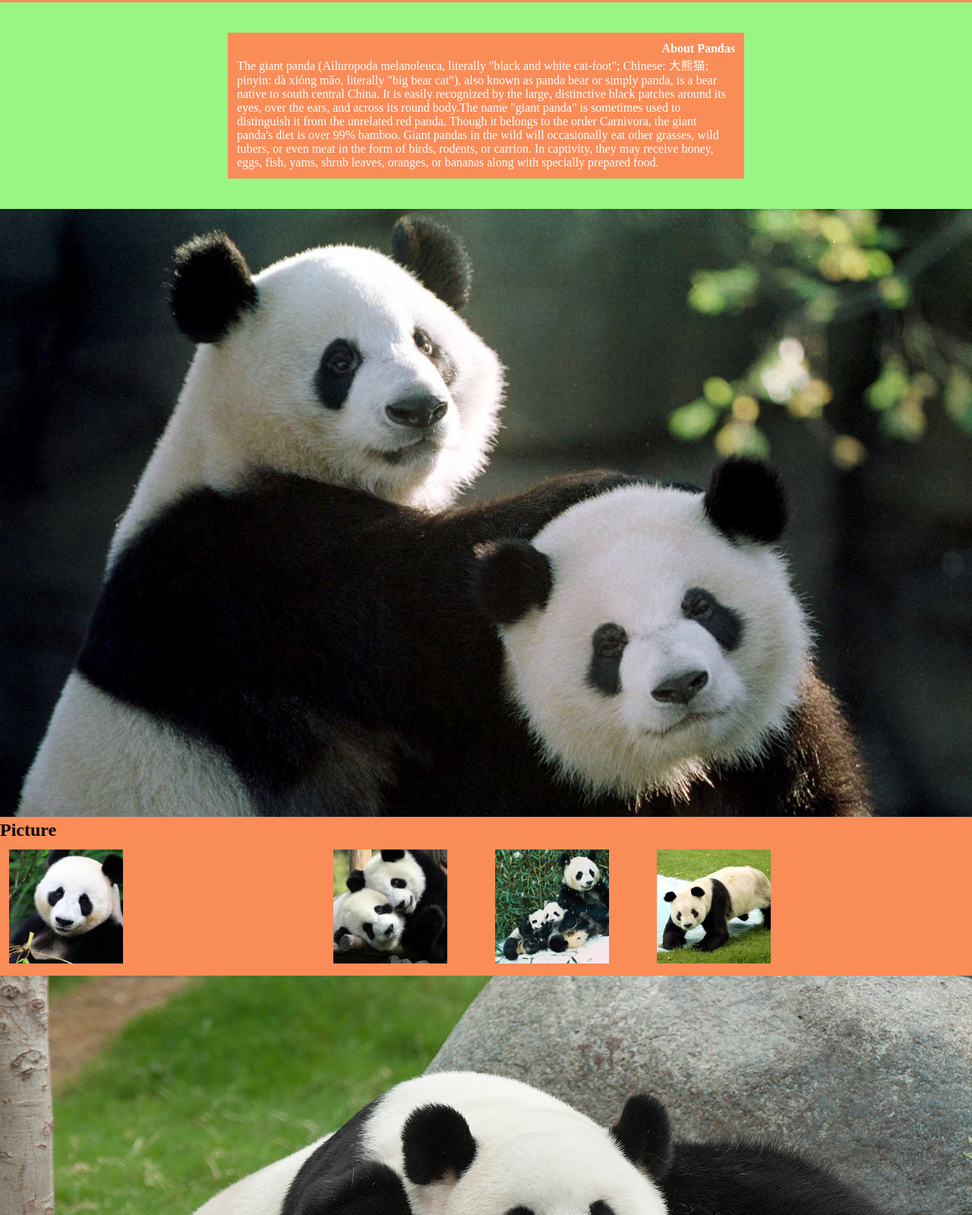
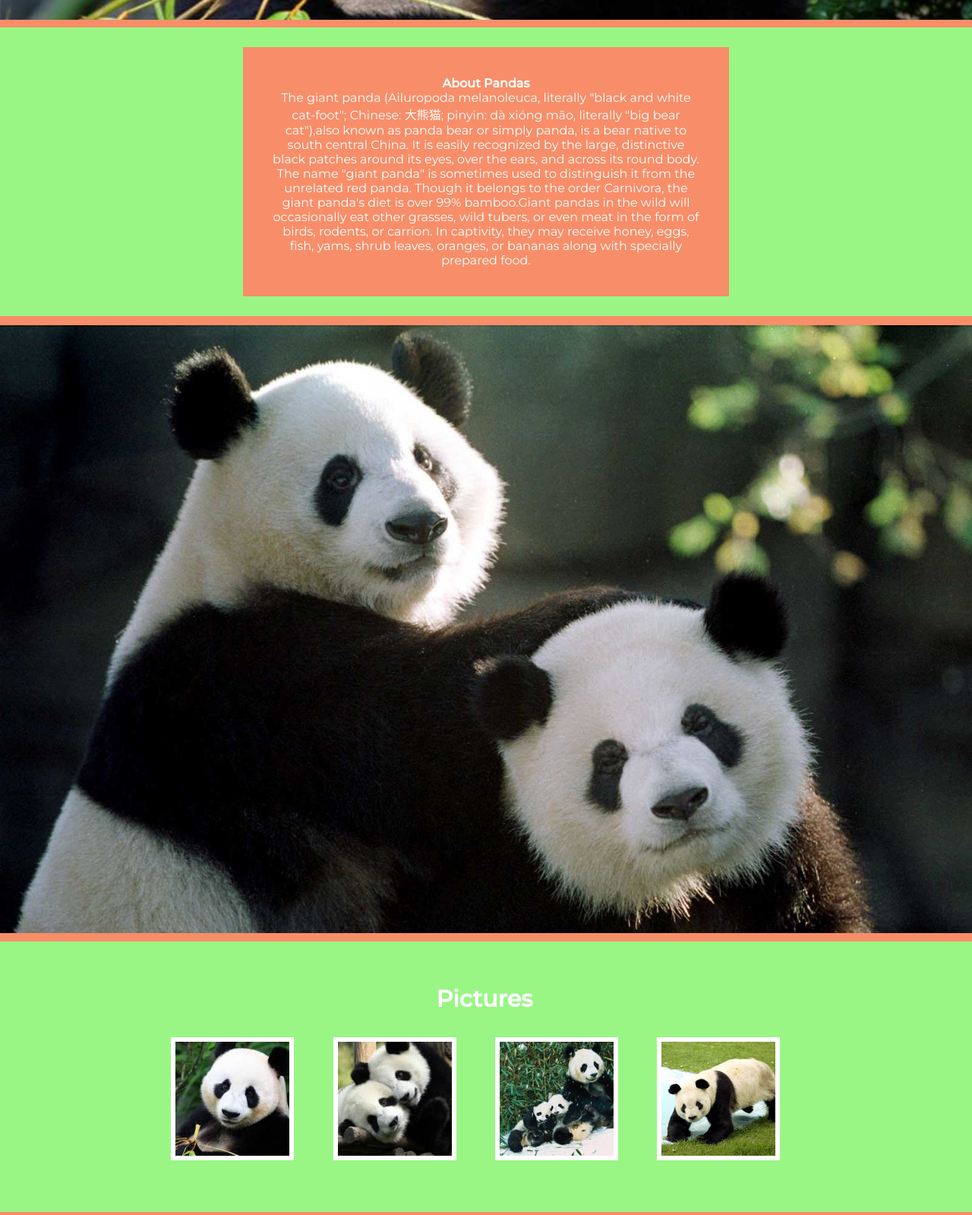
Before and after one commit to vanehuanchicay/LoveLove, a plain HTML site: page index.html in a window 1280 px wide. Shown: the part 803-2402 px from the top of the page at 76% size. Drawn offline with Linux system fonts and the light colour scheme.

Commit message:
actualización

```diff
--- a/assets/css/grid.css
+++ b/assets/css/grid.css
@@ -5,10 +5,9 @@
 }
 .container{
     width:100%;
-    max-width:1000px;
+    max-width:100%;
     margin:0px auto;
 }
-
 .row:before, .row:after{
     content:"";
     display:table;
--- a/assets/css/main.css
+++ b/assets/css/main.css
@@ -1,37 +1,76 @@
 body{
-	background-color: #fa8c58;
+	font-family: Montserrat;
 }
-h1{
+.container_general{
+	margin:0;
+}
+.row_header{
+	background-color: #f78e69;
+}
+.ceropadding{
+	padding: 0;
+}
+.top_tittle h1, h4{
 	text-align: right;
 	color: white;
 }
-h4{
-	text-align: right;
+.panda_pic_one{
+	width: 100%;
+	padding-bottom: 0.5%;
+	/*border-bottom: 10px solid #f78e69; */
+}
+.first_photo{
+	background-color: #f78e69;
+
+}
+.panda_pic_two{
+	width: 100%;
+	padding-top: 0.9%;
+	padding-bottom: 0.6%;
+}
+.panda_two{
+	background-color: #f78e69;
+}
+.panda_pic_three{
+	border-top:12px solid #f78e69;
+	width: 100%;
+}
+.last_panda{
+	background-color: #f78e69;
+
+}
+.footer_panda{
+	background-color: #f78e69;
+}
+.about_panda{
+	background-color: #99f684;
+}
+.about_text{
+	text-align: center;
+	background-color: #f78e69;
+	margin-left: 25%;
+	margin-top: 2%;
+	margin-bottom: 2%;
+	padding:3%;
 	color: white;
 }
-
-.panda{
-	width: 100%;
+.about_text h4{
+	text-align: center;
 }
-
-.col-12-back{
+.panda_section{
 	background-color: #99f684;
-	padding: 40px 300px;
+	color: white;
+	padding-bottom: 4%;
 }
-
-.col-12-innerText{
-	background-color: #fa8c58;
+.tittle_galery{
+	margin-left:190%;
+	padding: 15% 0 3% 0;
+	font-size: 190%;
 }
-
-
-p{
+.tittle_footer{
 	color: white;
+	text-align: right;
 }
-
-.container2{
-	max-width: 100%;
+.img{
+	border:6px solid white;
 }
-
-.ceropadding{
-	padding: 0;
-}
--- a/index.html
+++ b/index.html
@@ -3,82 +3,87 @@
 <head>
 	<meta charset="UTF-8">
 	<meta name="viewport" content="width=device-width, user-scalable=no, initial-scale=1.0, maximum-scale=1.0, minimum-scale=1.0">
-  <title>Grid Exercises</title>
+	<link href="https://fonts.googleapis.com/css?family=Montserrat:300,400,500" rel="stylesheet">
 	<link rel="stylesheet" href="assets/css/grid.css">
 	<link rel="stylesheet" href="assets/css/main.css">
-  <link rel="stylesheet" href="assets/css/media.css">
+	<title>Grid Exercises</title>
 </head>
 <body>
-	<div class="container container2">
-		<head>
-			<div class="row">
-				<div class="col-12 ceropadding">
+	<div class="container container_general">
+		<header>
+			<div class="row row_header">
+				<div class="col-12 top_tittle">
 					<h1>Love Love Panda Desu</h1>
 					<h4>The best place for panda lovers</h4>
 				</div>
-			</div> <!-- cierre primer row head -->
-		</head>
+			</div>
+		</header>
 
+		<section class="first_photo">
 			<div class="row">
 				<div class="col-12 ceropadding">
-				<img class="panda" src="assets/img/uno.jpg" >
-			</div>
-		</div>
-
-		<section class="aboutPanda">
-			<div class="row">
-				<div class="col-12-back">
-					<div class="col-12-innerText">
-						<h4>About Pandas</h4>
-						<p>The giant panda (Ailuropoda melanoleuca, literally "black and white cat-foot"; Chinese: 大熊猫; pinyin: dà xióng māo, literally "big bear cat"), also known as panda bear or simply panda, is a bear native to south central China. It is easily recognized by the large, distinctive black patches around its eyes, over the ears, and across its round body.The name "giant panda" is sometimes used to distinguish it from the unrelated red panda. Though it belongs to the order Carnivora, the giant panda's diet is over 99% bamboo. Giant pandas in the wild will occasionally eat other grasses, wild tubers, or even meat in the form of birds, rodents, or carrion. In captivity, they may receive honey, eggs, fish, yams, shrub leaves, oranges, or bananas along with specially prepared food.</p>
-					</div>
-				</div>
-			</div>
-		</section> <!-- cierre texto central -->
-		<div class="row" >
-			<div class="col-12 ceropadding">
-				<img class="panda" src="assets/img/dos.jpg">
-			</div>
-		</div> <!-- cierre foto 2 -->
-
-		<section>
-			<div class="row">
-
-				<div class="col-12 ceropadding"> <!-- titulo -->
-					<h2>Picture</h2>
-				</div>
-
-				<div class="col-4"> <!-- foto 1 -->
-					<img src="assets/img/a1.jpg">
-				</div>
-
-				<div class="col-2"> <!-- foto 2 -->
-					<img src="assets/img/a2.jpg">
-				</div>
-
-				<div class="col-2"> <!-- foto 3 -->
-					<img src="assets/img/a3.jpg">
-				</div>
-
-				<div class="col-4"> <!-- foto 4 -->
-					<img src="assets/img/a4.jpg">
+					<img class="panda_pic_one" src="assets/img/uno.jpg">
 				</div>
 			</div>
 		</section>
 
-		<div class="row"> <!-- utlima foto -->
-			<div class="col-12 ceropadding">
-				<img class="panda" src="assets/img/tres.jpg">
+		<section class="about_panda">
+			<div class="row about_back">
+				<div class="col-6 about_text">
+					<h4>About Pandas</h4>
+					<p>The giant panda (Ailuropoda melanoleuca, literally "black and white cat-foot"; Chinese: 大熊猫; pinyin: dà xióng māo, literally "big bear cat"),also known as panda bear or simply panda, is a bear native to south central China. It is easily recognized by the large, distinctive black patches around its eyes, over the ears, and across its round body. The name "giant panda" is sometimes used to distinguish it from the unrelated red panda. Though it belongs to the order Carnivora, the giant panda's diet is over 99% bamboo.Giant pandas in the wild will occasionally eat other grasses, wild tubers, or even meat in the form of birds, rodents, or carrion. In captivity, they may receive honey, eggs, fish, yams, shrub leaves, oranges, or bananas along with specially prepared food.</p>
 				</div>
 			</div>
+		</section>
 
-		<footer>
+		<section class="panda_two">
 			<div class="row">
 				<div class="col-12 ceropadding">
-					<h4>Love Love Panda, Laboratoria 2017</h4>
+					<img class="panda_pic_two" src="assets/img/dos.jpg">
+				</div>
+			</div>
+		</section>
+
+		<section class="panda_section">
+
+			<div class="row row_color">
+				<div class="col-3">
+					<h2 class="tittle_galery">Pictures</h2>
+				</div>
+			</div>
+				<div class="row row_little_panda">
+					<div class="col-2"></div>
+					<div class="col-2">
+						<img class="img" src="assets/img/a1.jpg">
+					</div>
+					<div class="col-2 ">
+						<img class="img" src="assets/img/a2.jpg">
+					</div>
+					<div class="col-2">
+						<img class="img" src="assets/img/a3.jpg">
+					</div>
+					<div class="col-2">
+						<img class="img" src="assets/img/a4.jpg">
+					</div>
+					<div class="col-2"></div>
+				</div>
+		</section>
+
+		<section class="last_panda">
+			<div class="row">
+				<div class="col-12 ceropadding">
+					<img class="panda_pic_three" src="assets/img/tres.jpg">
+				</div>
+			</div>
+		</section>
+
+		<footer class="footer_panda">
+			<div class="row">
+				<div class="col-12">
+					<h5 class="tittle_footer">Love Love Panda - Laboratoria 2017</h5>
 				</div>
 			</div>
 		</footer>
 		</div>
-
+</body>
 </html>
```
Lines whose indentation alone changed are shown as unchanged.
